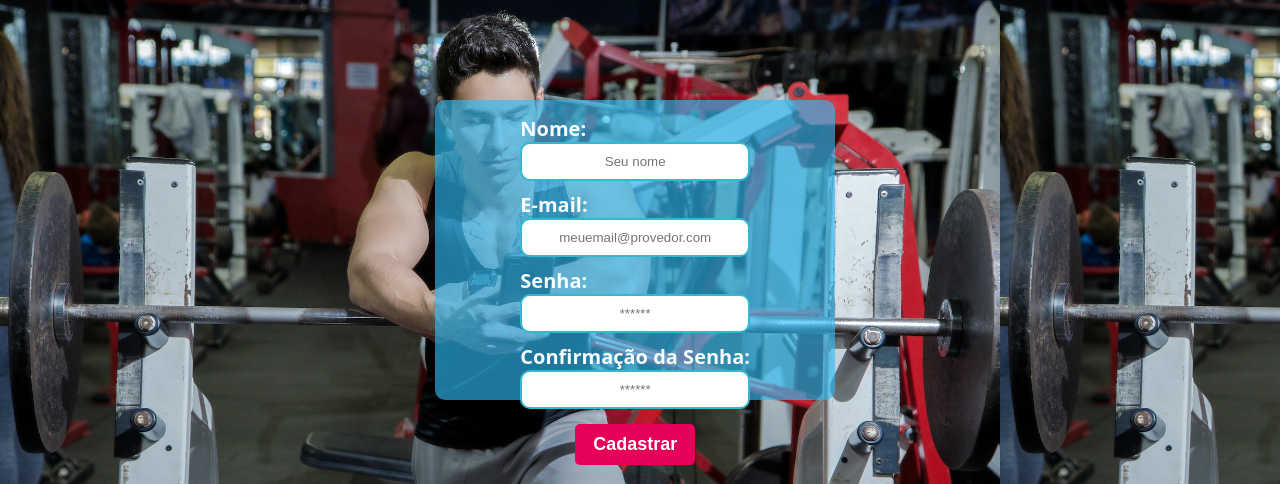
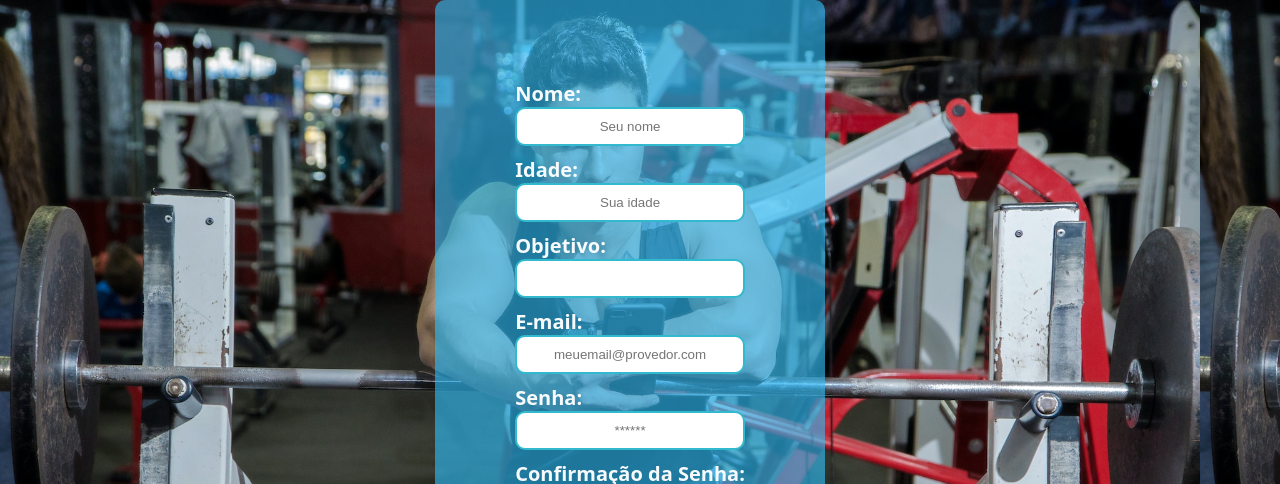
Before and after one commit to KauaOliveira011/Projeto-Individual, a website: page site/public/cadastro.html in a window 1280 px wide. Shown: the part 89-573 px from the top of the page. Drawn offline with Linux system fonts and the light colour scheme.

Commit message:
Manutenção da aba cadastro, login e INDEX

```diff
--- a/site/public/cadastro.html
+++ b/site/public/cadastro.html
@@ -48,7 +48,7 @@
     <!--header fim-->
 
 
-    <div class="banner ">
+    <div class="bannerC ">
         <div class="alerta_erro">
             <div class="card_erro" id="cardErro">
                 <span id="mensagem_erro"></span>
@@ -66,6 +66,12 @@
 
                     <span class="tipo_campo">Nome:</span>
                     <input id="nome_input" type="text" placeholder="Seu nome">
+
+                    <span class="tipo_campo">Idade:</span>
+                    <input id="nome_input" type="text" placeholder="Sua idade">
+
+                    <span class="tipo_campo">Objetivo:</span>
+                    <input id="nome_input" type="text" placeholder="">
 
                     <span class="tipo_campo">E-mail:</span>
                     <input id="email_input" type="text" placeholder="meuemail@provedor.com">
--- a/site/public/css/style.css
+++ b/site/public/css/style.css
@@ -63,21 +63,23 @@ body {
   box-shadow: #1b93a8;
 }
 
-.banner .container1 {
-  border-style:dashed;
-  height: 80px;
-  font-size: 60px;
+.container1{
+  position: absolute;
+  left: 300px;
+  top: 200px;
+}
+.txt11{
+
   font-style: italic;
   display: flex;
   justify-content: space-around;
-  align-items:center;
-  background-color: #00000093;
-  border-radius: 15px;
 
 }
+
 .banner .video{
+  height: 100%;
+  width: 100%;
 
-  width: 100%;
 
 }
 
@@ -238,13 +240,13 @@ body {
 
 /* LOGIN */
 
-.banner{
+.bannerL{
 
   background-image: url(../assets/imgs/login.jpg);
   background-size: 1000px;
 
 }
-.banner .container .card {
+.bannerL .container .card {
   background-color:  rgba(48, 189, 245, 0.63);
   height: fit-content;
   width: 400px;
@@ -276,12 +278,32 @@ body {
   margin-top: 15px;
 }
 
+
 button {
   cursor: pointer;
 }
 
 /* FORMULARIO */
 
+.bannerC{
+
+  background-image: url(../assets/imgs/login.jpg);
+  background-size: 1200px;
+  height: 800px;
+
+}
+.bannerC .container .card {
+  background-color:  rgba(48, 189, 245, 0.63);
+  height: fit-content;
+  padding: 80px;
+
+  display: flex;
+  margin-left: 30%;
+  flex-direction:column-reverse;
+  color: rgba(255, 255, 255, 0.959);
+  align-items: center;
+  border-radius: 10px;
+}
 .alerta_erro{
   display: flex;
   justify-content: flex-end;
```
Also changed, not shown: site/public/index.html (+4 -4 lines), site/public/login.html (+1 -1 lines).
